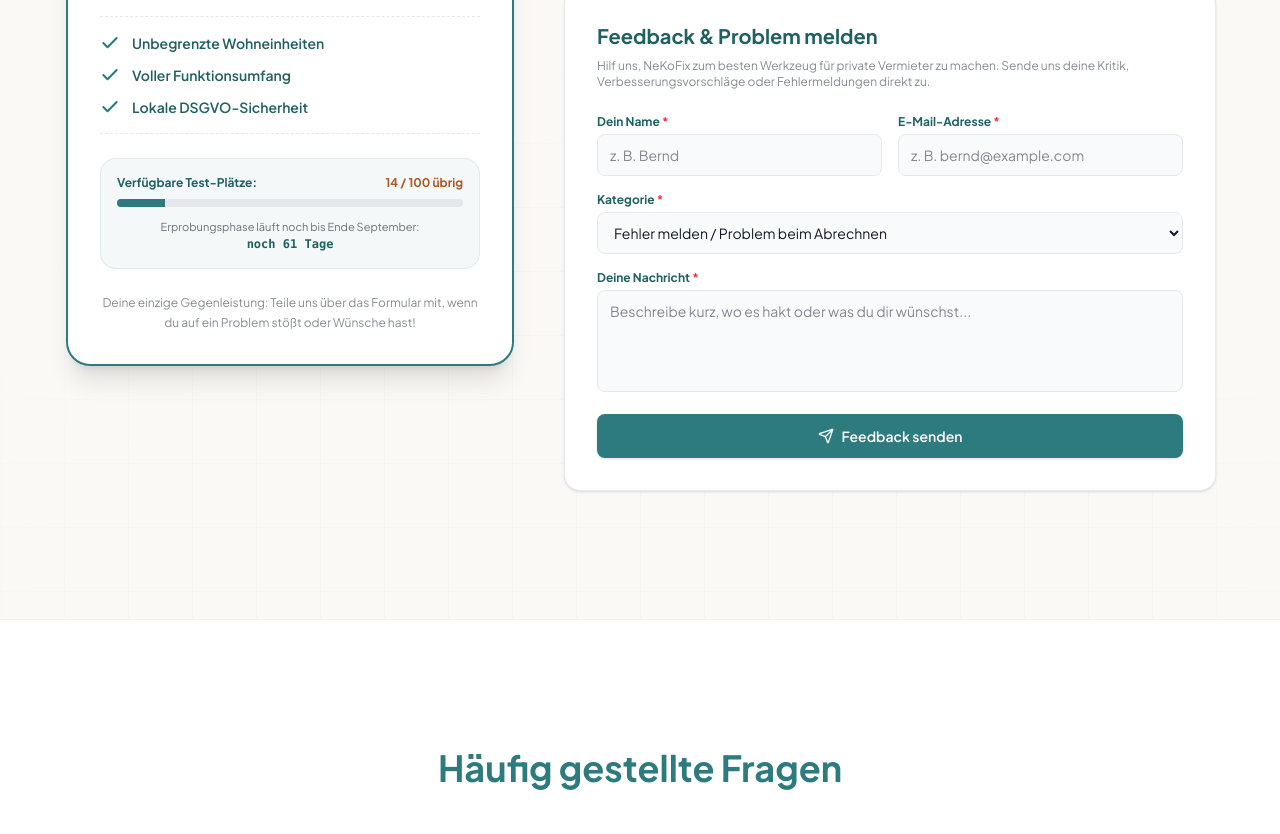
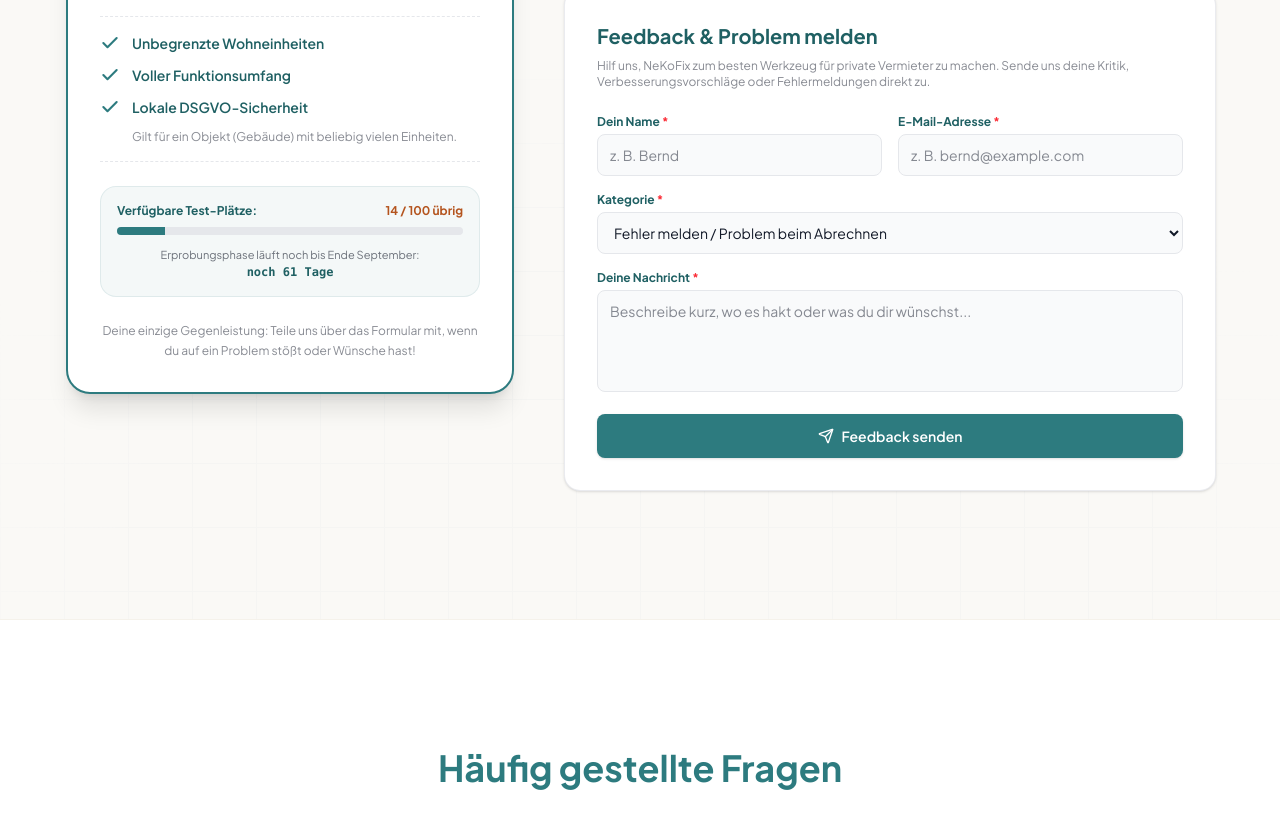
Before and after one commit to RLethmate/NeKoFix-Website, a React (Vite) app: page / in a window 1280 px wide. Shown: the part 5161-5995 px from the top of the page. Built offline with nearby package versions, Linux system fonts and the light colour scheme; no server answers.

Commit message:
Beta-Ticket: klarstellen, dass Gratis-Beta nur für ein Objekt gilt
Die unbegrenzten Einheiten gelten pro Objekt, nicht fuer beliebig
viele Objekte gleichzeitig. FAQ-Antwort zur "weiteren Wohnung"
entsprechend angepasst, damit sie nicht mehr widerspricht.

```diff
--- a/src/components/FAQ.tsx
+++ b/src/components/FAQ.tsx
@@ -13,7 +13,7 @@ export default function FAQ() {
     },
     {
       question: "Was passiert, wenn ich während des Jahres eine weitere Wohnung verwalte?",
-      answer: "Da die App komplett lokal läuft, kannst du jederzeit neue Wohnungen und Objekte hinzufügen – während der Erprobungsphase bis Ende September ohne Begrenzung bei der Anzahl. Danach erwirbst du für die nächste Abrechnung unkompliziert einen einmaligen Lizenzschlüssel."
+      answer: "Da die App komplett lokal läuft, kannst du deinem Objekt jederzeit neue Wohnungen hinzufügen – während der Erprobungsphase bis Ende September ohne Begrenzung bei der Anzahl der Einheiten (die kostenlose Beta gilt für ein Objekt). Danach erwirbst du für die nächste Abrechnung unkompliziert einen einmaligen Lizenzschlüssel."
     },
     {
       question: "Benötige ich für das Tool eine ständige Internetverbindung?",
--- a/src/components/Pricing.tsx
+++ b/src/components/Pricing.tsx
@@ -115,6 +115,9 @@ export default function Pricing() {
                   <div className="flex items-center gap-3 text-sm">
                     <Check className="w-5 h-5 text-brand-primary shrink-0" strokeWidth={2.5} />
                     <span className="font-semibold text-brand-secondary">Lokale DSGVO-Sicherheit</span>
+                  </div>
+                  <div className="text-xs text-brand-ink/50 pl-8">
+                    Gilt für ein Objekt (Gebäude) mit beliebig vielen Einheiten.
                   </div>
                 </div>
 
```
